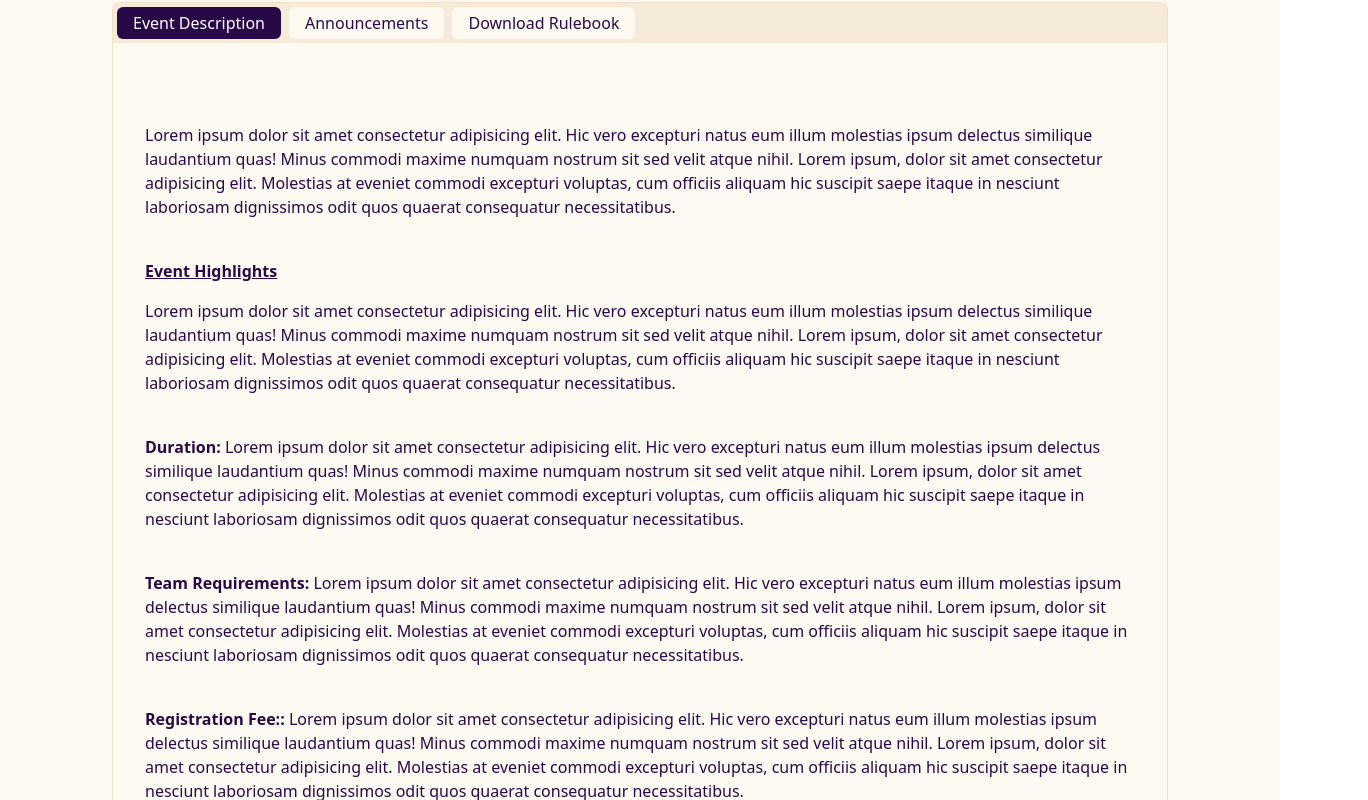
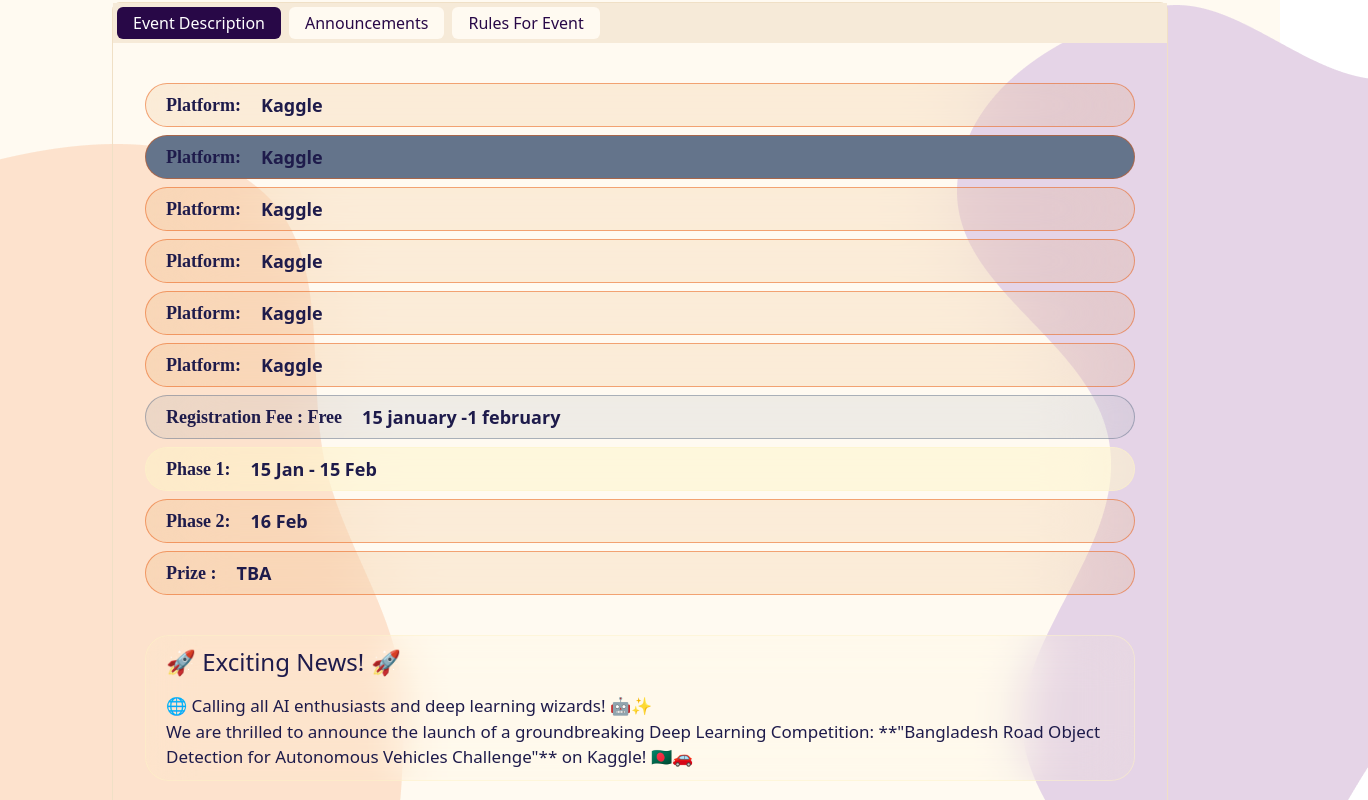
Before and after one commit to Hasibul-Islam-Shanto/cse_carnival_website, a React (Vite) app in the folder frontend/: page /dlsprint in a window 1280 px wide. Shown: the part 560-1360 px from the top of the page, 1368 px wide, since content can reach past the window. Built offline with nearby package versions, Linux system fonts and the light colour scheme.

Commit message:
changed details page

```diff
--- /dev/null
+++ b/frontend/src/components/Details.jsx
@@ -0,0 +1,21 @@
+import React from "react";
+
+const QuickDetails = () => {
+    return (
+        <div className="h-11 px-5 py-2.5 bg-amber-600  bg-opacity-10 rounded-3xl border border-orange-600 border-opacity-50 backdrop-blur-2xl justify-start items-center gap-5 inline-flex">
+            <div className="text-indigo-950 text-lg font-bold font-['Merriweather']">Platform:</div>
+            <div className="text-indigo-950 text-lg font-semibold">Kaggle</div>
+        </div>
+    );
+};
+
+const Details = () => {
+    return (
+        <div className="px-5 py-2.5 bg-amber-100 bg-opacity-10 rounded-3xl border border-amber-100 border-opacity-50 backdrop-blur-xl flex-col justify-center items-start gap-[15px] inline-flex">
+            <div className="text-indigo-950 text-2xl font-medium">🚀 Exciting News! 🚀</div>
+            <div className="text-indigo-950 text-[17px] font-normal">🌐 Calling all AI enthusiasts and deep learning wizards! 🤖✨<br/>We are thrilled to announce the launch of a groundbreaking Deep Learning Competition: **"Bangladesh Road Object Detection for Autonomous Vehicles Challenge"** on Kaggle! 🇧🇩🚗</div>
+        </div>
+    );
+};
+
+export { QuickDetails, Details }
--- a/frontend/src/components/Tab.jsx
+++ b/frontend/src/components/Tab.jsx
@@ -27,7 +27,7 @@
                     className={activeTab === 2 ? 'bg-navbar text-white px-4 py-1 rounded-md' : 'bg-body text-navbar px-4 py-1 rounded-md'}
                     onClick={() => handleTabClick(2)}
                 >
-                    Download Rulebook
+                    Rules For Event
                 </button>
             </div>
             <div className="tab-content px-4 py-10">
--- a/frontend/src/data/vector.jsx
+++ b/frontend/src/data/vector.jsx
@@ -38,3 +38,23 @@
         />
     );
 };
+
+export const DLSprintLeft = () => {
+    return (
+        <img
+            src="/image/background/DLSpringLeft.png"
+            alt="Vector Art 2"
+            style={{ position: 'absolute', top: '39rem', left: '-5rem' }}
+        />
+    );
+};
+
+export const DLSprintRight = () => {
+    return (
+        <img
+            src="/image/background/DLSpringRight.png"
+            alt="Vector Art 2"
+            style={{ position: 'absolute', top: '30.3rem', right: '-5.5rem' }}
+        />
+    );
+};
--- a/frontend/src/pages/CodeBattle.jsx
+++ b/frontend/src/pages/CodeBattle.jsx
@@ -59,7 +59,7 @@
   return (
     <div className=' text-navbar px-28'>
       <Banner link="/image/banner/bannerCodeBattle.jpg" />
-      <h2 className="text-4xl font-extrabold md:my-6 py-5 md:mx-64  text-navbar-button text-center bg-navbar-button bg-opacity-10 rounded-2xl border border-navbar-button border-opacity-30">Code Battle</h2>
+      <h2 className="text-4xl font-bold md:my-6 py-5 md:mx-64  text-navbar-button text-center bg-navbar-button bg-opacity-10 rounded-2xl border border-navbar-button border-opacity-30">Code Battle</h2>
       <Tab child1={description} child2={announcment} child3={download} />
       <div className='py-10 w-full flex justify-center'>
         <PrimaryButton text='Register' />
--- a/frontend/src/pages/DLSprint.jsx
+++ b/frontend/src/pages/DLSprint.jsx
@@ -4,10 +4,51 @@
 import Banner from '../components/Banner';
 import SponsoredBy from '../components/SponsoredBy';
 import { DLSprintSponsor } from '../data/data';
+import { DLSprintLeft, DLSprintRight } from '../data/vector';
+import { QuickDetails } from '../components/Details';
 
 const DLSprint = () => {
   const description = (
-    <div className='flex flex-col px-4 py-10 gap-10'>
+    <div className='flex flex-col px-4 gap-10'>
+      <div className='flex flex-col gap-2 [&>*:nth-child(2)]:bg-slate-500'>
+        <QuickDetails />
+        <QuickDetails />
+        <QuickDetails />
+        <QuickDetails />
+        <QuickDetails />
+        <div className="h-11 px-5 py-2.5 bg-amber-600 bg-opacity-10 rounded-3xl border border-orange-600 border-opacity-50 backdrop-blur-2xl justify-start items-center gap-5 inline-flex">
+          <div className="text-indigo-950 text-lg font-bold font-['Merriweather']">Platform:</div>
+          <div className="text-indigo-950 text-lg font-semibold">Kaggle</div>
+        </div>
+        <div className="h-11 px-5 py-2.5 bg-slate-500 bg-opacity-10 rounded-3xl border border-slate-500 border-opacity-50 backdrop-blur-2xl justify-start items-center gap-5 inline-flex">
+          <div className="text-indigo-950 text-lg font-bold font-['Merriweather']">Registration Fee : Free</div>
+          <div className="text-indigo-950 text-lg font-semibold">15 january -1 february</div>
+        </div>
+        <div className="h-11 px-5 py-2.5 bg-amber-100 bg-opacity-50 rounded-3xl border border-amber-100 border-opacity-50 backdrop-blur-2xl justify-start items-center gap-5 inline-flex">
+          <div className="text-indigo-950 text-lg font-bold font-['Merriweather']">Phase 1:</div>
+          <div className="text-indigo-950 text-lg font-semibold">15 Jan - 15 Feb</div>
+        </div>
+        <div className="h-11 px-5 py-2.5 bg-amber-600 bg-opacity-10 rounded-3xl border border-orange-600 border-opacity-50 backdrop-blur-2xl justify-start items-center gap-5 inline-flex">
+          <div className="text-indigo-950 text-lg font-bold font-['Merriweather']">Phase 2:</div>
+          <div className="text-indigo-950 text-lg font-semibold">16 Feb</div>
+        </div>
+        <div className="h-11 px-5 py-2.5 bg-amber-600 bg-opacity-10 rounded-3xl border border-orange-600 border-opacity-50 backdrop-blur-2xl justify-start items-center gap-5 inline-flex">
+          <div className="text-indigo-950 text-lg font-bold font-['Merriweather']">Prize :</div>
+          <div className="text-indigo-950 text-lg font-semibold">TBA</div>
+        </div>
+      </div>
+      <div className="px-5 py-2.5 bg-amber-100 bg-opacity-10 rounded-3xl border border-amber-100 border-opacity-50 backdrop-blur-xl flex-col justify-center items-start gap-[15px] inline-flex">
+        <div className="text-indigo-950 text-2xl font-medium">🚀 Exciting News! 🚀</div>
+        <div className="text-indigo-950 text-[17px] font-normal">🌐 Calling all AI enthusiasts and deep learning wizards! 🤖✨<br/>We are thrilled to announce the launch of a groundbreaking Deep Learning Competition: **"Bangladesh Road Object Detection for Autonomous Vehicles Challenge"** on Kaggle! 🇧🇩🚗</div>
+      </div>
+      <div className="px-5 py-2.5 bg-amber-100 bg-opacity-10 rounded-3xl border border-amber-100 border-opacity-50 backdrop-blur-xl flex-col justify-center items-start gap-[15px] inline-flex">
+        <div className="text-indigo-950 text-2xl font-medium">🔍 Challenge Overview:</div>
+        <div className="text-indigo-950 text-[17px] font-normal">Gear up for a cutting-edge competition where your skills in object detection will shape the future of autonomous vehicles on the roads of Bangladesh. Identifying Bangladeshi Vehicles in diverse road conditions of Bangladesh , this challenge aims to push the boundaries of AI in enhancing road safety and advancing autonomous driving technology.</div>
+      </div>
+      <div className="px-5 py-2.5 bg-amber-100 bg-opacity-10 rounded-3xl border border-amber-100 border-opacity-50 backdrop-blur-xl flex-col justify-center items-start gap-[15px] inline-flex">
+        <div className="text-indigo-950 text-2xl font-medium">🏆 Prizes:</div>
+        <div className="text-indigo-950 text-[17px] font-normal">Compete for incredible prizes, including cash rewards, Kaggle competition medals, and the chance to be recognized as a pioneer in the field of autonomous vehicle object detection.<br/><br/><br/>📅 Important Dates:</div>
+      </div>
       <div>
         Lorem ipsum dolor sit amet consectetur adipisicing elit. Hic vero excepturi natus eum illum molestias ipsum delectus similique laudantium quas! Minus commodi maxime numquam nostrum sit sed velit atque nihil.
         Lorem ipsum, dolor sit amet consectetur adipisicing elit. Molestias at eveniet commodi excepturi voluptas, cum officiis aliquam hic suscipit saepe itaque in nesciunt laboriosam dignissimos odit quos quaerat consequatur necessitatibus.
@@ -56,14 +97,20 @@
     </div>
   )
   return (
-    <div className=' text-navbar px-28'>
-      <Banner link="/image/banner/bannerDLSprint.jpg" />
-      <h2 className="text-4xl font-extrabold md:my-6 py-5 md:mx-64 text-navbar-button text-center bg-navbar-button bg-opacity-10 rounded-2xl border border-navbar-button border-opacity-30">Deep Learning Sprint</h2>
-      <Tab child1={description} child2={announcment} child3={download} />
-      <div className='py-10 w-full flex justify-center'>
-        <PrimaryButton text='Register' />
+    <div className=''>
+      <div className='z-0 relative'>
+        <DLSprintLeft />
+        <DLSprintRight />
       </div>
-      <SponsoredBy list={"list"} sponsors={DLSprintSponsor}/>
+      <div className='text-navbar z-10 relative px-28'>
+        <Banner link="/image/banner/bannerDLSprint.jpg" />
+        <h2 className="text-4xl font-bold md:my-6 py-5 md:mx-64 text-navbar-button text-center bg-navbar-button bg-opacity-10 rounded-2xl border border-navbar-button border-opacity-30">Deep Learning Sprint</h2>
+        <Tab child1={description} child2={announcment} child3={download} />
+        <div className='py-10 w-full flex justify-center'>
+          <PrimaryButton text='Register' />
+        </div>
+        <SponsoredBy list={"list"} sponsors={DLSprintSponsor}/>
+      </div>
     </div>
   );
 };
--- a/frontend/src/pages/Hackathon.jsx
+++ b/frontend/src/pages/Hackathon.jsx
@@ -60,7 +60,7 @@
     <div className=' text-navbar px-28'>
       {/* <HomeLeft/> */}
       <Banner link="/image/banner/bannerHackathon.jpg"/>
-      <h2 className="text-4xl font-extrabold md:my-6 py-5 md:mx-64 text-navbar-button text-center bg-navbar-button bg-opacity-10 rounded-2xl border border-navbar-button border-opacity-30">Hackathon</h2>
+      <h2 className="text-4xl font-bold md:my-6 py-5 md:mx-64 text-navbar-button text-center bg-navbar-button bg-opacity-10 rounded-2xl border border-navbar-button border-opacity-30">Hackathon</h2>
       <Tab child1={description} child2={announcment} child3={download} />
       <div className='py-10 w-full flex justify-center'>
         <PrimaryButton text='Register' />
--- a/frontend/src/pages/IUPC.jsx
+++ b/frontend/src/pages/IUPC.jsx
@@ -9,6 +9,7 @@
 const IUPC = () => {
   const description = (
     <div className='flex flex-col gap-10'>
+
       <div>
         Lorem ipsum dolor sit amet consectetur adipisicing elit. Hic vero excepturi natus eum illum molestias ipsum delectus similique laudantium quas! Minus commodi maxime numquam nostrum sit sed velit atque nihil.
         Lorem ipsum, dolor sit amet consectetur adipisicing elit. Molestias at eveniet commodi excepturi voluptas, cum officiis aliquam hic suscipit saepe itaque in nesciunt laboriosam dignissimos odit quos quaerat consequatur necessitatibus.
@@ -60,7 +61,7 @@
 
     <div className=' text-navbar px-28'>
       <Banner link="/image/banner/bannerIUPC.png" />
-      <h2 className=" text-4xl font-extrabold md:my-6 py-5 md:mx-20  text-navbar-button text-center bg-navbar-button bg-opacity-10 rounded-2xl border border-navbar-button border-opacity-30">Inter University Programming Contest</h2>
+      <h2 className=" text-4xl font-bold md:my-6 py-5 md:mx-20  text-navbar-button text-center bg-navbar-button bg-opacity-10 rounded-2xl border border-navbar-button border-opacity-30">Inter University Programming Contest</h2>
       <Tab child1={description} child2={announcment} child3={download} />
       <div className='py-10 w-full flex justify-center'>
         <PrimaryButton text='Register' />
```
Also changed, not shown: frontend/public/image/background/DLSpringLeft.png (added), frontend/public/image/background/DLSpringRight.png (added).
